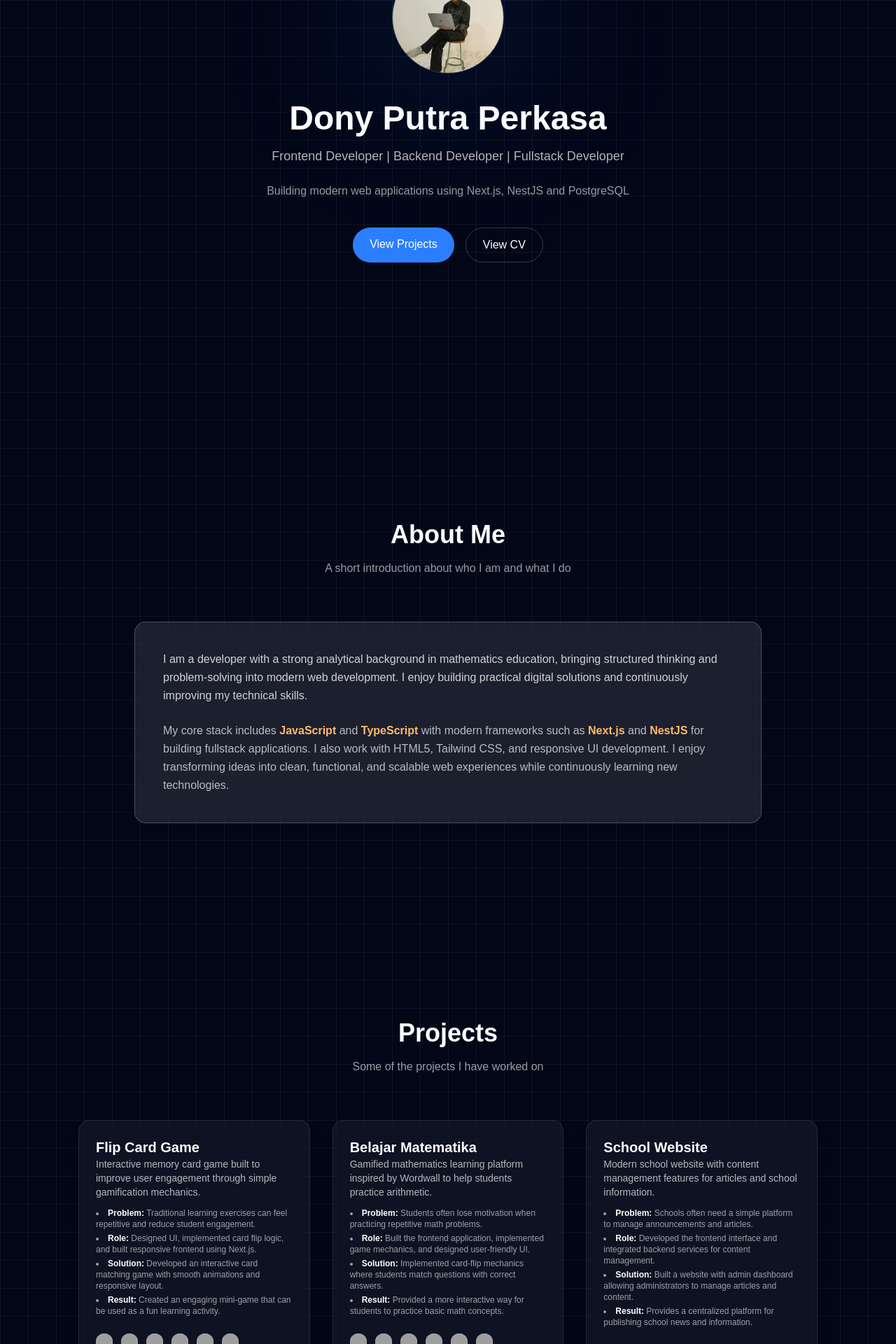
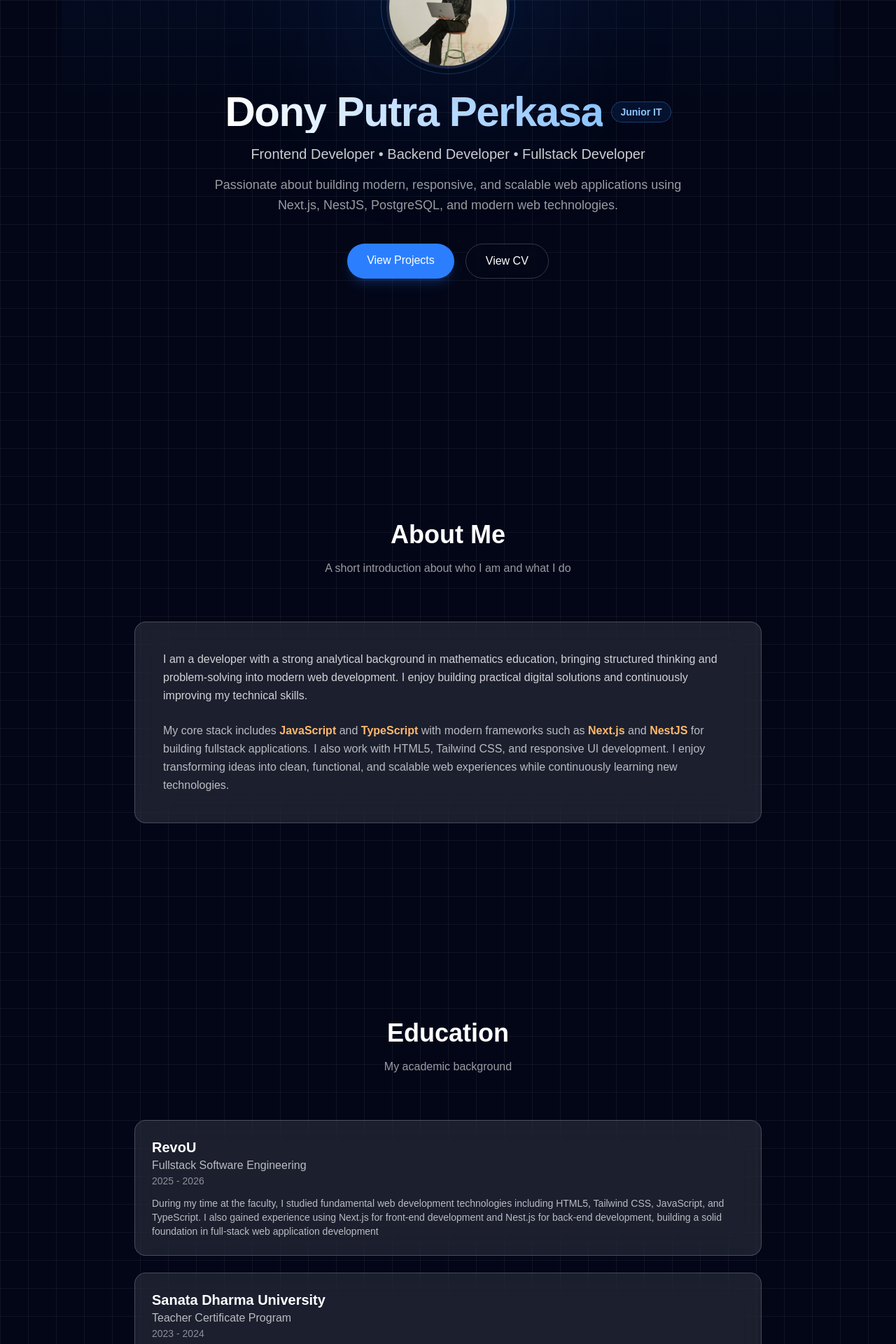
Before and after one commit to donyputraperkasa/portofolio-ku, a Next.js app: page / in a window 1280 px wide. Shown: the part 240-2160 px from the top of the page at 70% size. Built offline with nearby package versions, Linux system fonts and the light colour scheme; grey boxes are pictures that could not be loaded.

Commit message:
adjust view + add project + badge

```diff
--- a/app/page.tsx
+++ b/app/page.tsx
@@ -24,9 +24,9 @@ export default function Home (){
                 <Navbar />
                 <Hero />
                 <About />
+                <Education />
+                <Experience />
                 <Projects />
-                <Experience />
-                <Education />
                 <TechnicalSkill />
                 <SoftSkill />
                 <Certifications />
--- a/components/Education.tsx
+++ b/components/Education.tsx
@@ -4,6 +4,12 @@ const education = [
         degree: "Fullstack Software Engineering",
         year: "2025 - 2026",
         description: "During my time at the faculty, I studied fundamental web development technologies including HTML5, Tailwind CSS, JavaScript, and TypeScript. I also gained experience using Next.js for front-end development and Nest.js for back-end development, building a solid foundation in full-stack web application development",
+    },
+        {
+        school: "Sanata Dharma University",
+        degree: "Teacher Certificate Program",
+        year: "2023 - 2024",
+        description: "Learned the foundations of becoming a professional educator, including developing teaching administration, designing structured lesson plans, creating effective learning strategies, and implementing differentiated instruction to support diverse student needs. Also gained experience in classroom management, student-centered learning approaches, and building engaging learning environments."
     },
     {
         school: "Sanata Dharma University",
--- a/components/Experience.tsx
+++ b/components/Experience.tsx
@@ -1,4 +1,16 @@
 const experiences = [
+    {
+        role: "IT Staff",
+        company: "Fulltime - Yayasan BOPKRI Yogyakarta",
+        year: "2026 - Present",
+        description: [
+            "Maintain and update the institution’s website by monitoring content, fixing minor issues, and ensuring smooth functionality and accessibility.",
+            "Manage and create digital content for social media platforms to support school branding, communication, and student engagement.",
+            "Provide technical support for teachers and staff by troubleshooting hardware, software, and network-related issues.",
+            "Assist in managing digital learning systems, school databases, and online administrative platforms to improve operational efficiency.",
+            "Collaborate with internal teams to develop and optimize digital solutions that support educational and administrative activities.",
+        ],
+    },
     {
         role: "Education Staff",
         company: "Fulltime - Yayasan BOPKRI Yogyakarta",
--- a/components/Hero.tsx
+++ b/components/Hero.tsx
@@ -1,47 +1,56 @@
 export default function Hero() {
     return (
-        <section className="min-h-screen flex items-center justify-center text-white px-6 relative">
+        <section className="min-h-screen flex items-center justify-center text-white px-6 relative overflow-hidden">
 
-        <div className="text-center max-w-2xl">
+        <div className="absolute inset-0 bg-gradient-to-b from-blue-500/10 via-transparent to-transparent"></div>
 
-            <div className="flex justify-center mb-10">
-            <div className="relative">
+        <div className="text-center max-w-3xl relative z-10">
+
+            <div className="flex justify-center mb-8">
+            <div className="relative group">
 
                 <div className="absolute inset-0 bg-blue-500/30 blur-[120px] rounded-full"></div>
+                <div className="absolute -inset-2 rounded-full border border-blue-400/30 group-hover:scale-110 transition duration-500"></div>
 
                 <img
                 src="/gambar1.jpeg"
                 alt="profile"
-                className="relative w-40 h-40 rounded-full object-cover border border-white/20"
+                className="relative w-44 h-44 rounded-full object-cover border-4 border-white/10 shadow-2xl"
                 />
 
             </div>
             </div>
 
-            <h1 className="text-4xl md:text-5xl font-bold mb-4">
-            Dony Putra Perkasa
-            </h1>
+            <div className="flex justify-center items-center gap-3 flex-wrap mb-4">
+                <h1 className="text-4xl md:text-6xl font-extrabold tracking-tight bg-gradient-to-r from-white to-blue-300 bg-clip-text text-transparent">
+                    Dony Putra Perkasa
+                </h1>
 
-            <p className="text-white/70 mb-6 text-lg">
-            Frontend Developer | Backend Developer | Fullstack Developer
+                <span className="px-3 py-1 rounded-full text-xs md:text-sm font-semibold border border-blue-400/30 bg-blue-500/10 text-blue-300 backdrop-blur-sm">
+                    Junior IT
+                </span>
+            </div>
+
+            <p className="text-white/80 mb-4 text-lg md:text-xl font-medium">
+            Frontend Developer • Backend Developer • Fullstack Developer
             </p>
 
-            <p className="text-white/60 mb-10">
-            Building modern web applications using Next.js, NestJS and PostgreSQL
+            <p className="text-white/60 mb-10 text-base md:text-lg leading-relaxed max-w-2xl mx-auto">
+            Passionate about building modern, responsive, and scalable web applications using Next.js, NestJS, PostgreSQL, and modern web technologies.
             </p>
 
-            <div className="flex justify-center gap-4">
+            <div className="flex justify-center gap-4 flex-wrap">
 
             <a
                 href="#projects"
-                className="px-6 py-3 rounded-full bg-blue-500 hover:bg-blue-600 transition text-white"
+                className="px-7 py-3 rounded-full bg-blue-500 hover:bg-blue-600 hover:scale-105 transition duration-300 text-white font-medium shadow-lg shadow-blue-500/20"
             >
                 View Projects
             </a>
 
             <a
                 href="https://docs.google.com/document/d/1quYpMCwGWWUtjxLIXxJSrMJrJDa0DJvBVqAsg_N3i4g/edit?pli=1&tab=t.0"
-                className="px-6 py-3 rounded-full border border-white/20 hover:bg-white/10 transition"
+                className="px-7 py-3 rounded-full border border-white/20 hover:bg-white/10 hover:scale-105 transition duration-300 font-medium backdrop-blur-sm"
             >
                 View CV
             </a>
--- a/components/Navbar.tsx
+++ b/components/Navbar.tsx
@@ -69,13 +69,13 @@ export default function Navbar() {
                         <a href="#about" onClick={handleClose}>About</a>
                     </li>
                     <li>
-                        <a href="#projects" onClick={handleClose}>Projects</a>
+                        <a href="#education" onClick={handleClose}>Education</a>
                     </li>
                     <li>
                         <a href="#experience" onClick={handleClose}>Experience</a>
                     </li>
                     <li>
-                        <a href="#education" onClick={handleClose}>Education</a>
+                        <a href="#projects" onClick={handleClose}>Projects</a>
                     </li>
                     <li>
                         <a href="#technical-skill" onClick={handleClose}>Technical Skills</a>
--- a/components/Project.tsx
+++ b/components/Project.tsx
@@ -94,6 +94,7 @@ const projects = [
     },
     {
         title: "Client Project – The House of Mamink",
+        type: "Client Project",
         description:
             "A professional business website developed for a client to showcase their services, improve online presence, and support customer engagement.",
         problem:
@@ -114,6 +115,29 @@ const projects = [
         ],
         github: "",
         demo: "https://the-house-of-mamink-fe-azure.vercel.app/",
+    },
+    {
+        title: "WeRent",
+        type: "Team Project",
+        description:
+            "A property rental platform that helps users discover, browse, and rent houses or accommodations through a modern web interface.",
+        problem:
+            "Users often struggle to find rental properties through scattered listings and inconsistent information.",
+        role:
+            "Contributed as a frontend developer by building responsive user interfaces and integrating rental listing features.",
+        solution:
+            "Developed a clean and responsive property rental platform with property browsing, detailed listings, and user-friendly navigation.",
+        result:
+            "Delivered a functional rental marketplace experience that makes property discovery more accessible and efficient.",
+        tech: [
+        "https://cdn.simpleicons.org/react",
+        "https://cdn.simpleicons.org/typescript",
+        "https://cdn.simpleicons.org/tailwindcss",
+        "https://cdn.simpleicons.org/vite",
+        "https://cdn.simpleicons.org/firebase"
+        ],
+        github: "https://github.com/ElangRevoU/WeRentFrontend",
+        demo: "https://we-rent-frontend-seven.vercel.app/",
     }
 ]
 
@@ -141,13 +165,29 @@ export default function Projects() {
                     key={index}
                     className="group bg-white/5 backdrop-blur-xl border border-white/10 rounded-2xl p-6 hover:-translate-y-2 hover:border-white/30 hover:bg-white/10 transition-all duration-300 shadow-lg"
                 >
+                    <div className="flex items-center gap-2 mb-2 flex-wrap">
                         <h3 className={`text-xl font-semibold transition ${
-                        project.title.toLowerCase().includes("client")
+                            project.type === "Client Project"
                                 ? "text-blue-400"
+                                : project.type === "Team Project"
+                                ? "text-purple-400"
                                 : "group-hover:text-orange-400"
                         }`}>
                             {project.title}
                         </h3>
+
+                        {project.type && (
+                            <span
+                                className={`text-[10px] px-2 py-1 rounded-full border font-medium tracking-wide ${
+                                    project.type === "Client Project"
+                                        ? "bg-blue-500/10 text-blue-300 border-blue-400/30"
+                                        : "bg-purple-500/10 text-purple-300 border-purple-400/30"
+                                }`}
+                            >
+                                {project.type}
+                            </span>
+                        )}
+                    </div>
 
                     <p className="text-white/70 text-sm mb-3">
                         {project.description}
--- a/components/SoftSkill.tsx
+++ b/components/SoftSkill.tsx
@@ -3,6 +3,10 @@ export default function SoftSkill() {
         "Enjoy Learning",
         "Teamwork",
         "Discipline",
+        "Problem Solving",
+        "Adaptability",
+        "Time Management",
+        "humor",
     ];
 
     return (
```
Lines whose indentation alone changed are shown as unchanged.
